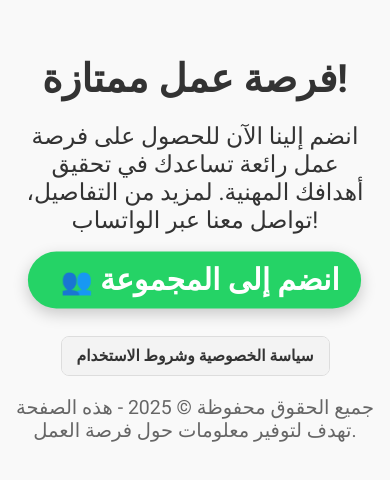
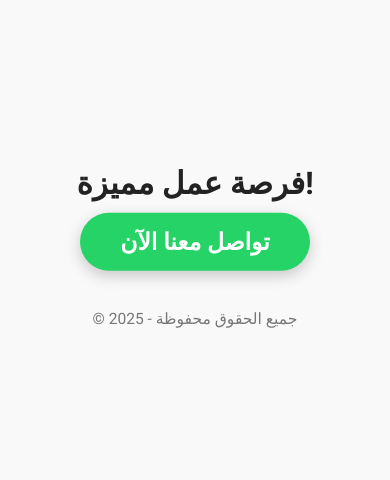
Before and after one commit to Ha443f/32, a plain HTML site: page index.html in a window 390 px wide. Shown: the part 186-666 px from the top of the page. Drawn offline with Linux system fonts and the light colour scheme.

Commit message:
123index.html

```diff
--- a/index.html
+++ b/index.html
@@ -3,7 +3,7 @@
 <head>
     <meta charset="UTF-8">
     <meta name="viewport" content="width=device-width, initial-scale=1.0">
-    <title>فرصة عمل ممتازة</title>
+    <title>فرصة عمل مميزة</title>
 
     <!-- Google tag (gtag.js) -->
     <script async src="https://www.googletagmanager.com/gtag/js?id=AW-11561387162"></script>
@@ -14,7 +14,7 @@
         gtag('config', 'AW-11561387162');
     </script>
 
-    <link href="https://fonts.googleapis.com/css2?family=Roboto:wght@400;500;700&display=swap" rel="stylesheet">
+    <link href="https://fonts.googleapis.com/css2?family=Roboto:wght@400;700&display=swap" rel="stylesheet">
 
     <style>
         body {
@@ -32,165 +32,58 @@
         }
 
         h1 {
-            font-size: 6vw;
-            margin-bottom: 10px;
-            font-weight: 700;
-        }
-
-        p {
-            font-size: 4vw;
-            margin: 10px 20px;
+            font-size: 8vw;
+            margin-bottom: 20px;
+            color: #222;
         }
 
         .cta-button {
             display: inline-block;
             padding: 15px 40px;
-            font-size: 5vw;
+            font-size: 6vw;
             color: white;
             background-color: #25D366;
             text-decoration: none;
             border-radius: 50px;
             font-weight: bold;
             box-shadow: 0 5px 15px rgba(0, 0, 0, 0.2);
-            transition: background-color 0.3s ease-in-out, transform 0.2s ease;
-            animation: pulse 1.5s infinite;
-            margin: 10px 0;
+            animation: bounce 1.5s infinite;
+            transition: transform 0.3s ease, background-color 0.3s ease;
         }
 
         .cta-button:hover {
             background-color: #128C7E;
-            transform: scale(1.05);
+            transform: scale(1.1);
         }
 
-        .cta-button:active {
-            transform: scale(0.95);
-        }
-
-        .cta-button span {
-            margin-left: 10px;
-            font-size: 6vw;
+        @keyframes bounce {
+            0%, 100% {
+                transform: translateY(0);
+            }
+            50% {
+                transform: translateY(-10px);
+            }
         }
 
         footer {
-            margin-top: 20px;
-            font-size: 3vw;
-            color: #666;
-        }
-
-        .accordion {
-            max-width: 600px;
-            margin-top: 20px;
-            text-align: left;
-            font-size: 3vw;
-            border: 1px solid #ddd;
-            border-radius: 8px;
-            overflow: hidden;
-        }
-
-        .accordion h2 {
+            margin-top: 30px;
             font-size: 4vw;
-            background-color: #f3f3f3;
-            margin: 0;
-            padding: 10px 15px;
-            cursor: pointer;
-        }
-
-        .accordion p, .accordion ul {
-            margin: 0;
-            padding: 15px;
-            display: none;
-            background-color: white;
-        }
-
-        .accordion.active p, .accordion.active ul {
-            display: block;
-        }
-
-        @keyframes pulse {
-            0%, 100% {
-                transform: scale(1);
-            }
-            50% {
-                transform: scale(1.1);
-            }
-        }
-
-        @media (max-width: 768px) {
-            h1 {
-                font-size: 8vw;
-            }
-
-            p {
-                font-size: 5vw;
-            }
-
-            .cta-button {
-                font-size: 6vw;
-                padding: 12px 30px;
-            }
-
-            footer {
-                font-size: 4vw;
-            }
-        }
-
-        @media (max-width: 480px) {
-            h1 {
-                font-size: 10vw;
-            }
-
-            p {
-                font-size: 6vw;
-            }
-
-            .cta-button {
-                font-size: 7vw;
-                padding: 10px 20px;
-            }
-
-            footer {
-                font-size: 5vw;
-            }
+            color: #777;
         }
     </style>
 </head>
 <body>
 
-    <!-- عنوان -->
-    <h1>فرصة عمل ممتازة!</h1>
+    <h1>فرصة عمل مميزة!</h1>
 
-    <!-- وصف قصير -->
-    <p>انضم إلينا الآن للحصول على فرصة عمل رائعة تساعدك في تحقيق أهدافك المهنية. لمزيد من التفاصيل، تواصل معنا عبر الواتساب!</p>
-
-    <!-- زر رابط مجموعة الواتساب -->
     <a class="cta-button"
        href="https://chat.whatsapp.com/Ea7m9nt4cKK3YP4KnSQYy0"
        target="_blank"
        onclick="gtag('event', 'conversion', {'send_to': 'AW-11561387162/YYYYY'});">
-        <span>👥</span> انضم إلى المجموعة
+        تواصل معنا الآن
     </a>
 
-    <!-- سياسة الخصوصية والنصائح -->
-    <div class="accordion" onclick="this.classList.toggle('active')">
-        <h2>سياسة الخصوصية وشروط الاستخدام</h2>
-        <p>نحن نحترم خصوصيتك. يتم جمع بياناتك فقط لتحسين تجربتك ولتقديم الخدمة المطلوبة. من خلال الانضمام إلى المجموعة، فإنك توافق على التواصل معنا لأغراض تتعلق بفرصة العمل.</p>
-        <ul>
-            <li>هذه الصفحة مخصصة لتوفير معلومات دقيقة حول فرصة العمل.</li>
-            <li>لا توجد أي رسوم مخفية أو التزامات مالية دون إشعار مسبق.</li>
-            <li>المجموعة مخصصة للنقاشات المتعلقة بالفرصة فقط.</li>
-        </ul>
-        <p>يرجى التأكد من أن جميع المعلومات المعروضة صحيحة وتجنب مشاركة معلومات حساسة عبر المنصات العامة.</p>
-    </div>
+    <footer>© 2025 - جميع الحقوق محفوظة</footer>
 
-    <!-- نص صغير في الأسفل -->
-    <footer>جميع الحقوق محفوظة © 2025 - هذه الصفحة تهدف لتوفير معلومات حول فرصة العمل.</footer>
-
-    <script>
-        document.querySelectorAll('.accordion').forEach(item => {
-            item.addEventListener('click', () => {
-                item.classList.toggle('active');
-            });
-        });
-    </script>
 </body>
 </html>
```
